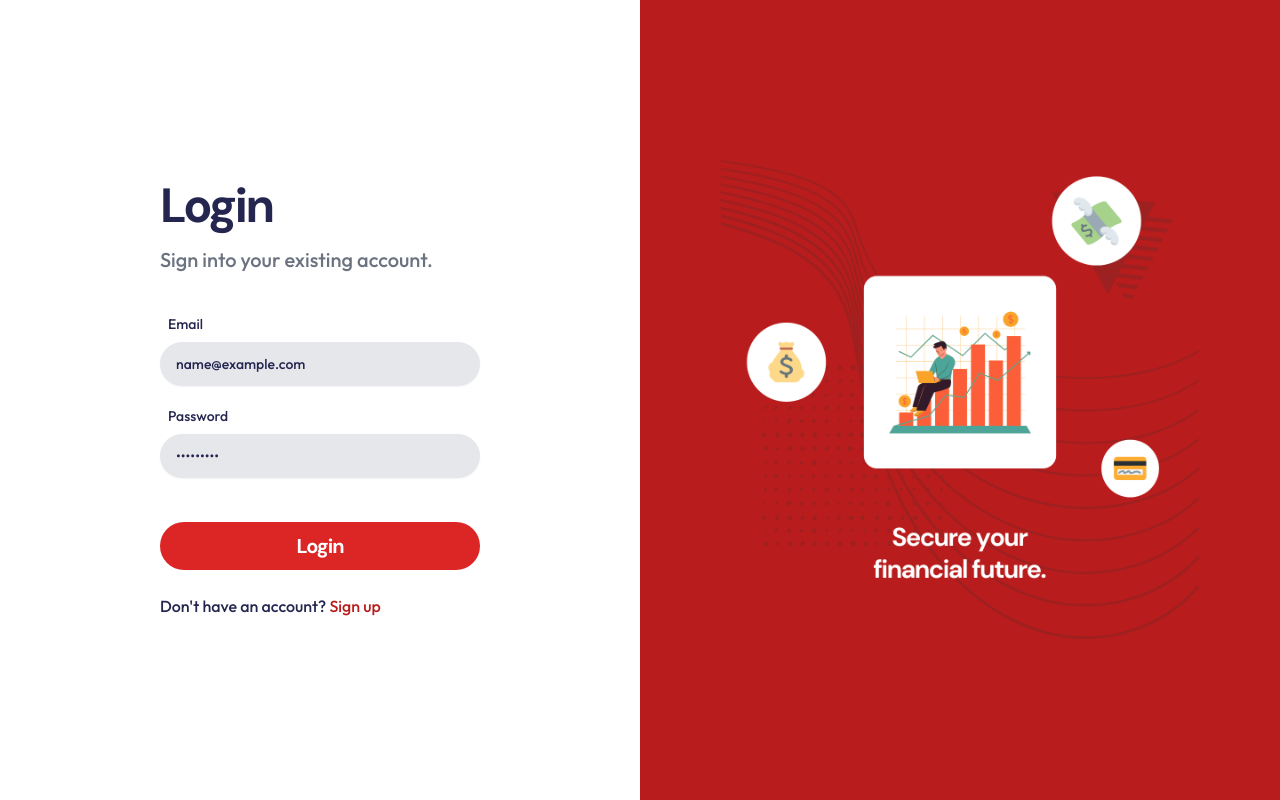
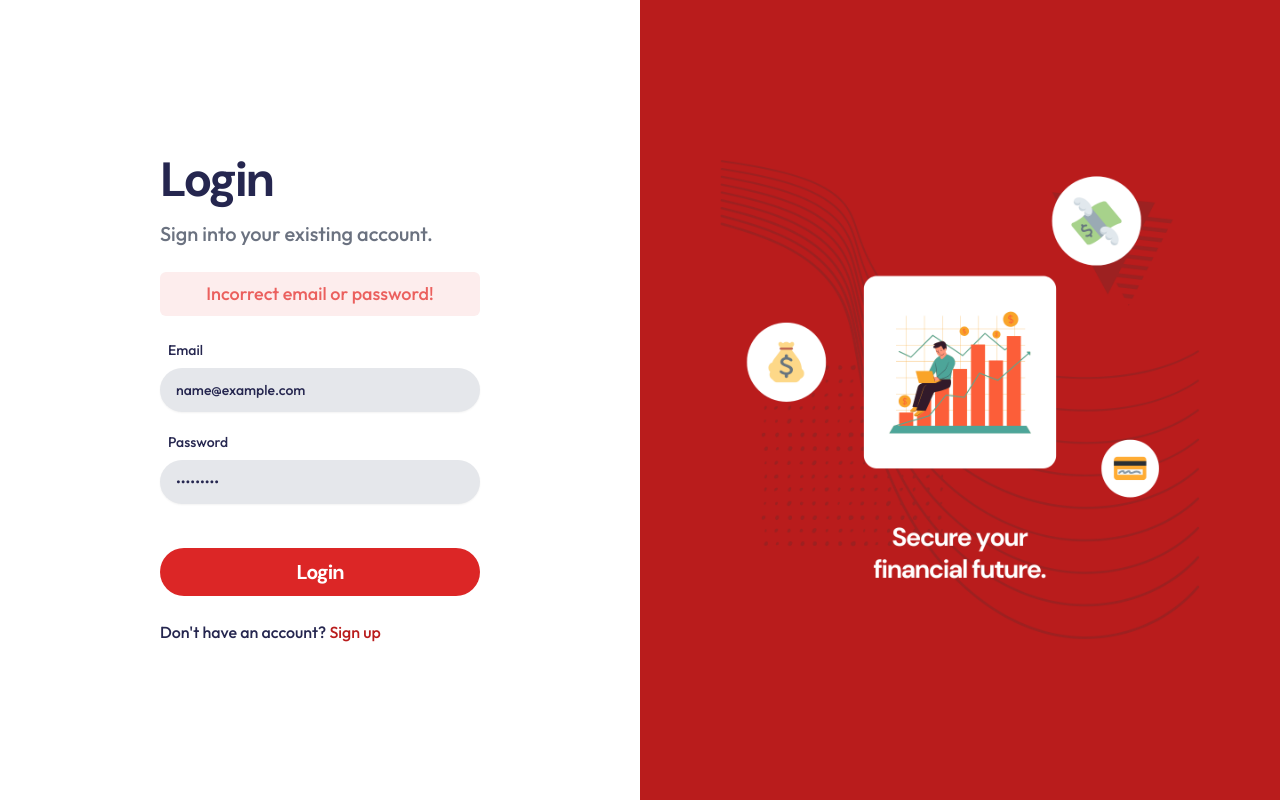
Before and after one commit to Nishant-Ray/Vault, a Next.js app in the folder vault-frontend/: page /login in a window 1280 px wide. Both pictures are taken after typing "name@example.com", "Sample123" into the empty fields and a click on the button "Login". Built offline with nearby package versions, Linux system fonts and the light colour scheme; no server answers.

Commit message:
Added login error handling to UI and ensured that logged in users can't visit unprotected pages

```diff
--- a/vault-frontend/app/(auth)/login/page.tsx
+++ b/vault-frontend/app/(auth)/login/page.tsx
@@ -1,18 +1,37 @@
 'use client';
 
+import { useState } from 'react';
+import { LoginFormElement } from '@/app/lib/definitions';
+import { login } from '@/app/lib/auth';
+import { redirect } from 'next/navigation';
 import Input from '@/app/ui/input';
 import AuthButton from '@/app/ui/authButton';
 import { dmSans } from '@/app/ui/fonts';
+import clsx from 'clsx';
 import Link from 'next/link';
-import { login } from '@/app/lib/auth';
 
 export default function Page() {
+  const [loginFailed, setLoginFailed] = useState(false);
+
+  const handleLogin = async (event: React.FormEvent<LoginFormElement>) => {
+    event.preventDefault();
+    setLoginFailed(false);
+
+    if (await login(event)) {
+      redirect('/dashboard');
+    }
+
+    setLoginFailed(true);
+  };
+
   return (
     <main className="bg-white-400 w-1/2">
       <h1 className={`${dmSans.className} antialiased tracking-tighter text-off_black text-5xl font-bold`}>Login</h1>
-      <p className="text-xl text-off_gray font-medium mt-4 mb-10">Sign into your existing account.</p>
+      <p className="text-xl text-off_gray font-medium mt-4">Sign into your existing account.</p>
 
-      <form onSubmit={login}>
+      <p className={clsx("font-medium text-lg text-negative_text bg-negative text-center rounded-md py-2", { "visible mt-6 mb-6": loginFailed, "invisible m-0": !loginFailed })}>Incorrect email or password!</p>
+
+      <form onSubmit={handleLogin}>
         <Input id="email" type="email" label="Email" placeholder="johndoe@gmail.com"/>
         <Input id="password" type="password" label="Password" placeholder="secure_password_123"/>
 
--- a/vault-frontend/app/lib/auth.ts
+++ b/vault-frontend/app/lib/auth.ts
@@ -1,9 +1,7 @@
 import { LoginFormElement } from '@/app/lib/definitions';
 import { authRequest } from './utils';
-import { redirect } from 'next/navigation';
 
-export async function login(event: React.FormEvent<LoginFormElement>) {
-  event.preventDefault();
+export async function login(event: React.FormEvent<LoginFormElement>): Promise<boolean> {
   const email = event.currentTarget.elements.email.value;
   const password = event.currentTarget.elements.password.value;
 
@@ -11,10 +9,9 @@ export async function login(event: React.FormEvent<LoginFormElement>) {
 
   const response = await authRequest('login', requestJSON);
   if (response.success && response.jwt) {
-    //localStorage.setItem('jwt', response.jwt);
     document.cookie = `jwt=${response.jwt}; path=/; Secure;`;
-    redirect('/dashboard');
-  } else {
-    alert("Incorrect email or password!");
+    return true;
   }
+
+  return false;
 }
```
Also changed, not shown: vault-frontend/middleware.ts (+11 -3 lines).
